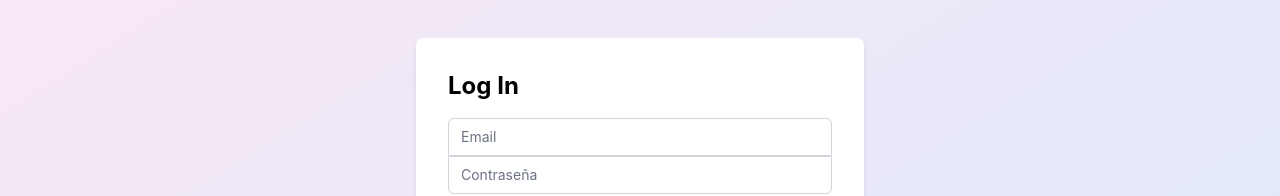
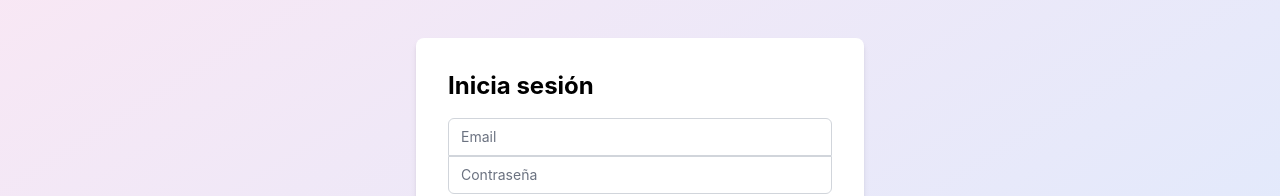
Before and after one commit to nikodiaz/url-shortener-ui, a React (Vite) app: page /signin in a window 1280 px wide. Shown: the part 206-402 px from the top of the page. Built offline with nearby package versions, Linux system fonts and the light colour scheme; no server answers; the HTML template or start-up script is replaced by a standard one.

Commit message:
style: change titles

```diff
--- a/src/ui/Auth/SignIn/SignIn.tsx
+++ b/src/ui/Auth/SignIn/SignIn.tsx
@@ -20,7 +20,7 @@ const SignIn = () => {
 
   return (
     <section className="p-8 max-w-md w-full bg-white rounded-lg shadow-md">
-      <h2 className="text-2xl font-bold pb-4">Log In</h2>
+      <h2 className="text-2xl font-bold pb-4">Inicia sesión</h2>
       <form className="flex flex-col gap-8" onSubmit={handleSubmit}>
         <div>
           <Input placeholder="Email"
--- a/src/ui/Auth/SignUp/SignUp.tsx
+++ b/src/ui/Auth/SignUp/SignUp.tsx
@@ -21,7 +21,7 @@ const SignUp = () => {
 
   return (
     <section className="p-8 max-w-md w-full bg-white rounded-lg shadow-md">
-      <h2 className="text-2xl font-bold pb-4">Create an account</h2>
+      <h2 className="text-2xl font-bold pb-4">Crea una cuenta</h2>
       <form className="flex flex-col gap-8" onSubmit={handleSubmit}>
         <div>
           <Input placeholder="Usuario"
```
